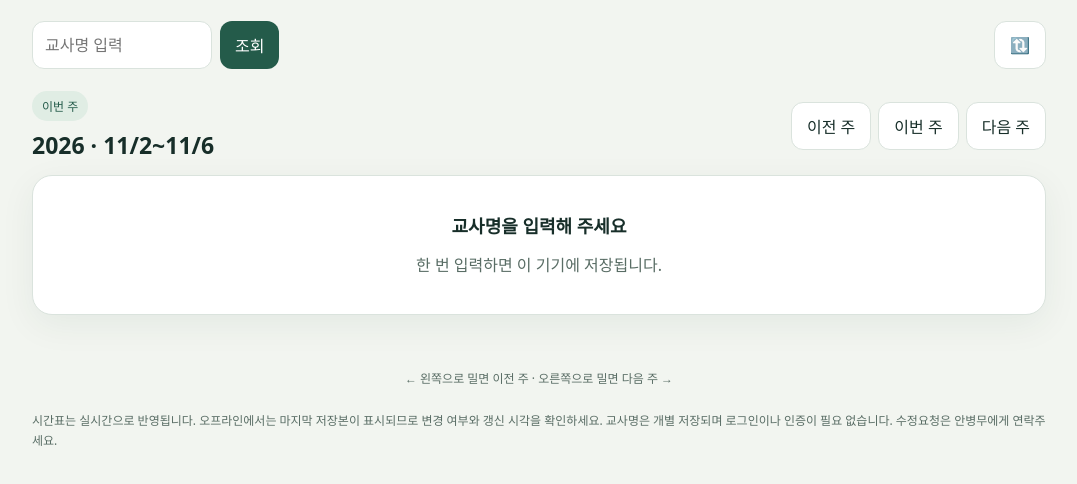
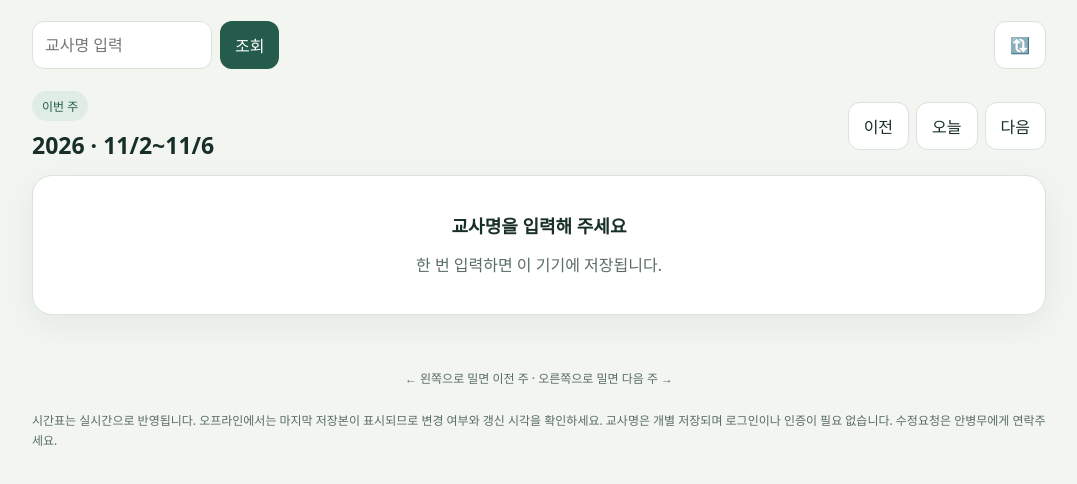
Before and after one commit to abmstar/YGTable, a plain HTML site: page index.html in a window 1280 px wide. Shown: the part 126-610 px from the top of the page, without its empty margins (101-1178 px from the left). Drawn offline with Linux system fonts and the light colour scheme.

Commit message:
Update index.html

```diff
--- a/index.html
+++ b/index.html
@@ -408,15 +408,15 @@
 
         <nav class="nav" aria-label="주간 이동">
           <button id="previous" aria-label="이전 주">
-            이전 주
+            이전
           </button>
 
           <button id="thisWeek">
-            이번 주
+            오늘
           </button>
 
           <button id="next" aria-label="다음 주">
-            다음 주
+            다음
           </button>
         </nav>
       </section>
```
